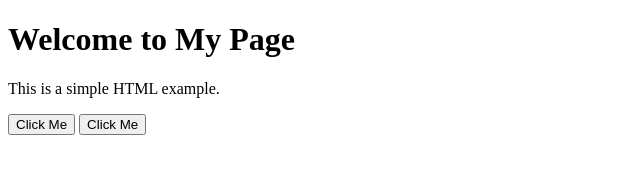
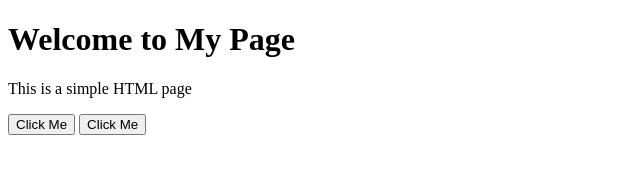
Before and after one commit to parv80/Action_Repo, a plain HTML site: page index.html in a window 1280 px wide. Shown: the full height of the page, 0-640 px from the left. Drawn offline with Linux system fonts and the light colour scheme.

Commit message:
Changes in Code

```diff
--- a/index.html
+++ b/index.html
@@ -5,7 +5,7 @@
 </head>
 <body>
     <h1>Welcome to My Page</h1>
-    <p>This is a simple HTML example.</p>
+    <p>This is a simple HTML page</p>
     <button onclick="alert('Hello!')">Click Me</button>
     <button onclick="alert('parv shah!')">Click Me</button>
 </body>
```
